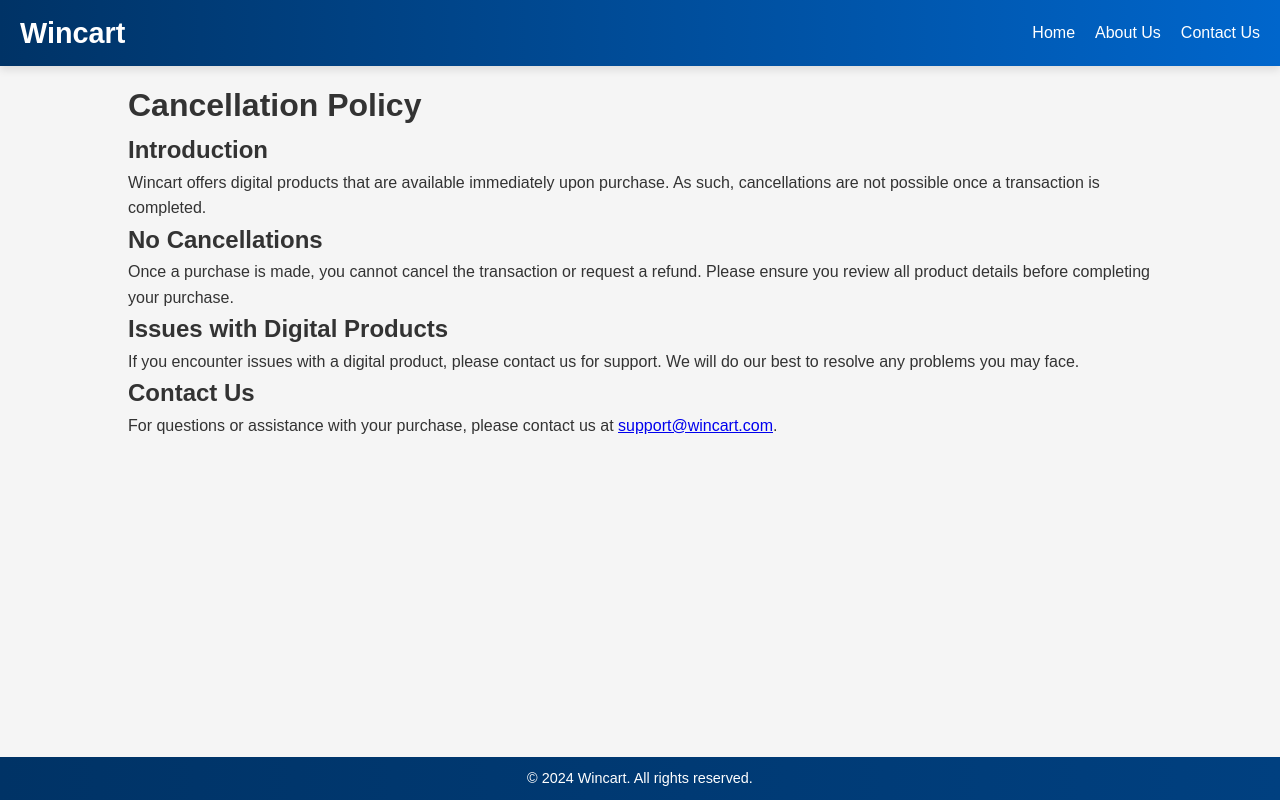
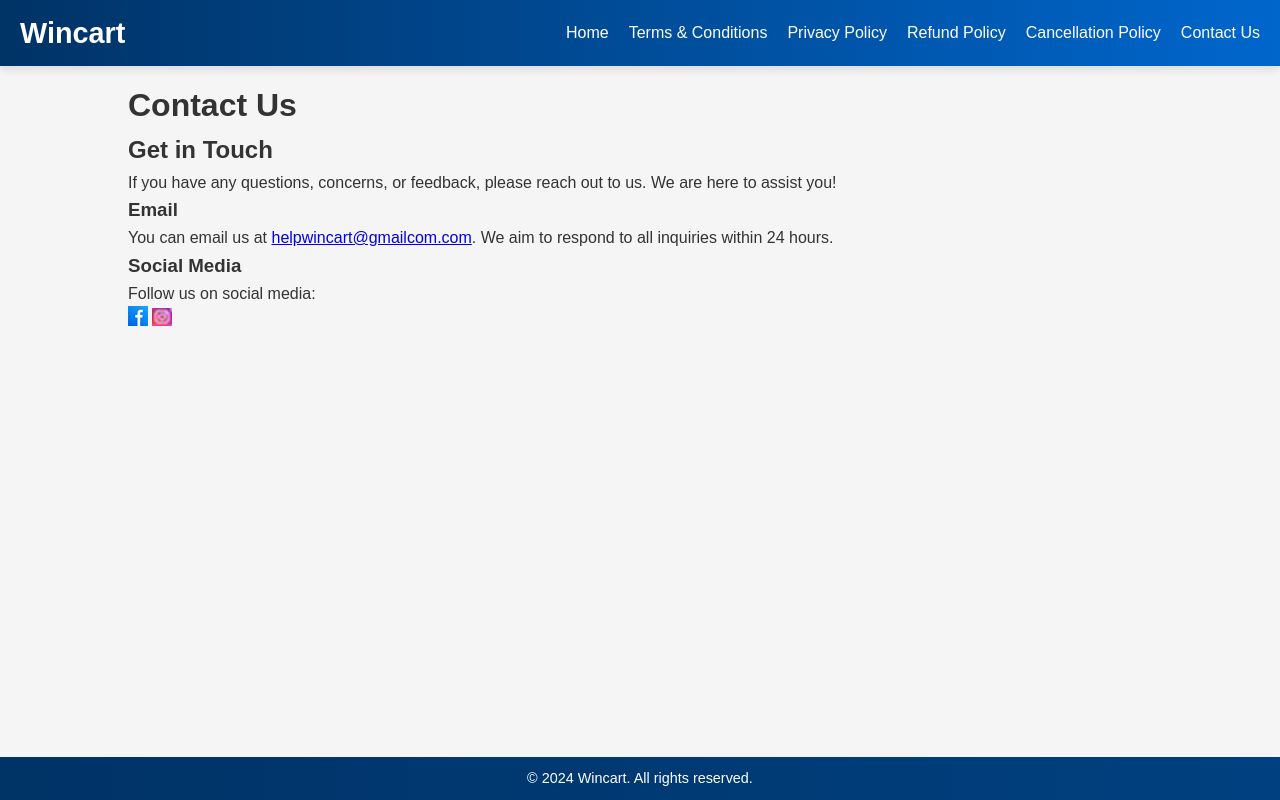
Before and after one commit to WinCart/Etsy-idea, a plain HTML site: page contact.html in a window 1280 px wide. Drawn offline with Linux system fonts and the light colour scheme.

Commit message:
contact.html

```diff
--- a/contact.html
+++ b/contact.html
@@ -3,8 +3,10 @@
 <head>
     <meta charset="UTF-8">
     <meta name="viewport" content="width=device-width, initial-scale=1.0">
-    <title>Cancellation Policy - Wincart</title>
+    <title>Contact Us - Wincart</title>
     <link rel="stylesheet" href="styles.css">
+</head>
+<body>
     <style>
         /* Example styles for dropdown and menu icon */
         .menu-icon {
@@ -84,14 +86,15 @@
             text-align: center;
         }
     </style>
-</head>
-<body>
     <header>
         <div class="logo">Wincart</div>
         <nav>
             <ul class="nav-links">
                 <li><a href="index.html">Home</a></li>
-                <li><a href="about.html">About Us</a></li>
+                <li><a href="terms.html">Terms & Conditions</a></li>
+                <li><a href="privacy.html">Privacy Policy</a></li>
+                <li><a href="refund.html">Refund Policy</a></li>
+                <li><a href="cancellation.html">Cancellation Policy</a></li>
                 <li><a href="contact.html">Contact Us</a></li>
             </ul>
         </nav>
@@ -103,25 +106,29 @@
         <div class="dropdown-menu" id="dropdown">
             <ul>
                 <li><a href="index.html">Home</a></li>
-                <li><a href="about.html">About Us</a></li>
+                <li><a href="terms.html">Terms & Conditions</a></li>
+                <li><a href="privacy.html">Privacy Policy</a></li>
+                <li><a href="refund.html">Refund Policy</a></li>
+                <li><a href="cancellation.html">Cancellation Policy</a></li>
                 <li><a href="contact.html">Contact Us</a></li>
             </ul>
         </div>
     </header>
     <main class="container">
-        <h1>Cancellation Policy</h1>
+        <h1>Contact Us</h1>
         <section>
-            <h2>Introduction</h2>
-            <p>Wincart offers digital products that are available immediately upon purchase. As such, cancellations are not possible once a transaction is completed.</p>
+            <h2>Get in Touch</h2>
+            <p>If you have any questions, concerns, or feedback, please reach out to us. We are here to assist you!</p>
 
-            <h2>No Cancellations</h2>
-            <p>Once a purchase is made, you cannot cancel the transaction or request a refund. Please ensure you review all product details before completing your purchase.</p>
+            <h3>Email</h3>
+            <p>You can email us at <a href="mailto:helpwincart@gmailcom">helpwincart@gmailcom.com</a>. We aim to respond to all inquiries within 24 hours.</p>
 
-            <h2>Issues with Digital Products</h2>
-            <p>If you encounter issues with a digital product, please contact us for support. We will do our best to resolve any problems you may face.</p>
-
-            <h2>Contact Us</h2>
-            <p>For questions or assistance with your purchase, please contact us at <a href="mailto:support@wincart.com">support@wincart.com</a>.</p>
+            <h3>Social Media</h3>
+            <p>Follow us on social media:</p>
+            <div class="social-media">
+                <a href="https://www.facebook.com/profile.php?id=61559655428777"><img src="facebook-icon.png" alt="Facebook"></a>
+                <a href="https://www.instagram.com/wincarts.shop?igsh=MXJkdTBkMmNmZHNncQ=="><img src="instagram-icon.png" alt="Instagram"></a>
+            </div>
         </section>
     </main>
     <footer>
@@ -129,7 +136,6 @@
             <p>&copy; 2024 Wincart. All rights reserved.</p>
         </div>
     </footer>
-
     <script>
         function toggleDropdown() {
             var dropdown = document.getElementById('dropdown');
```
